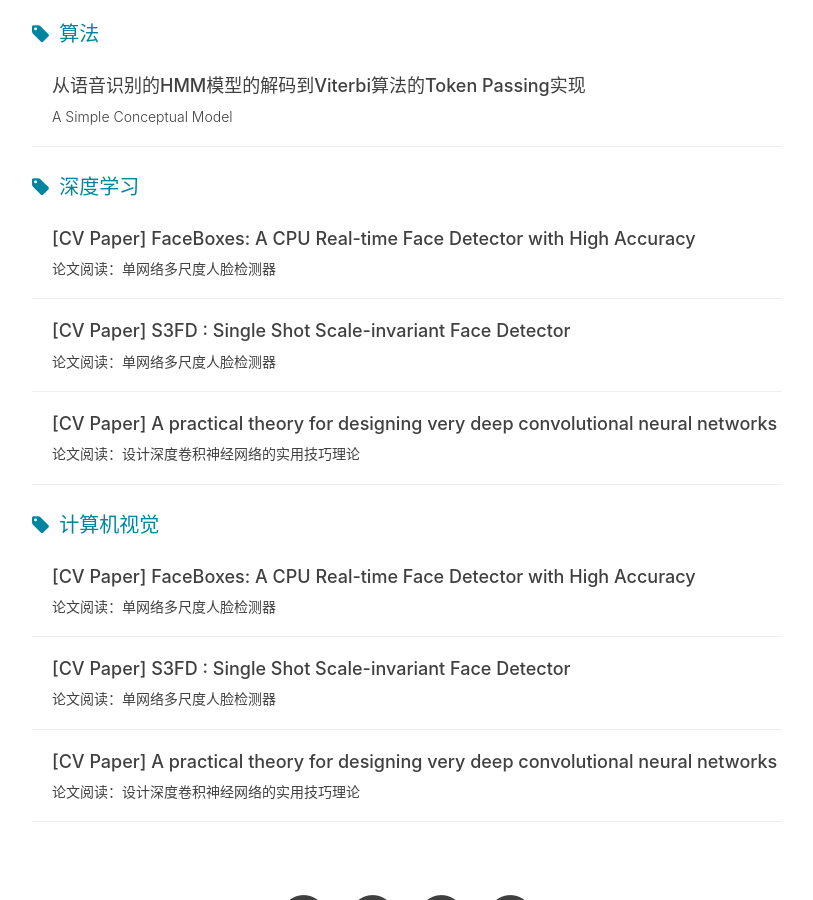
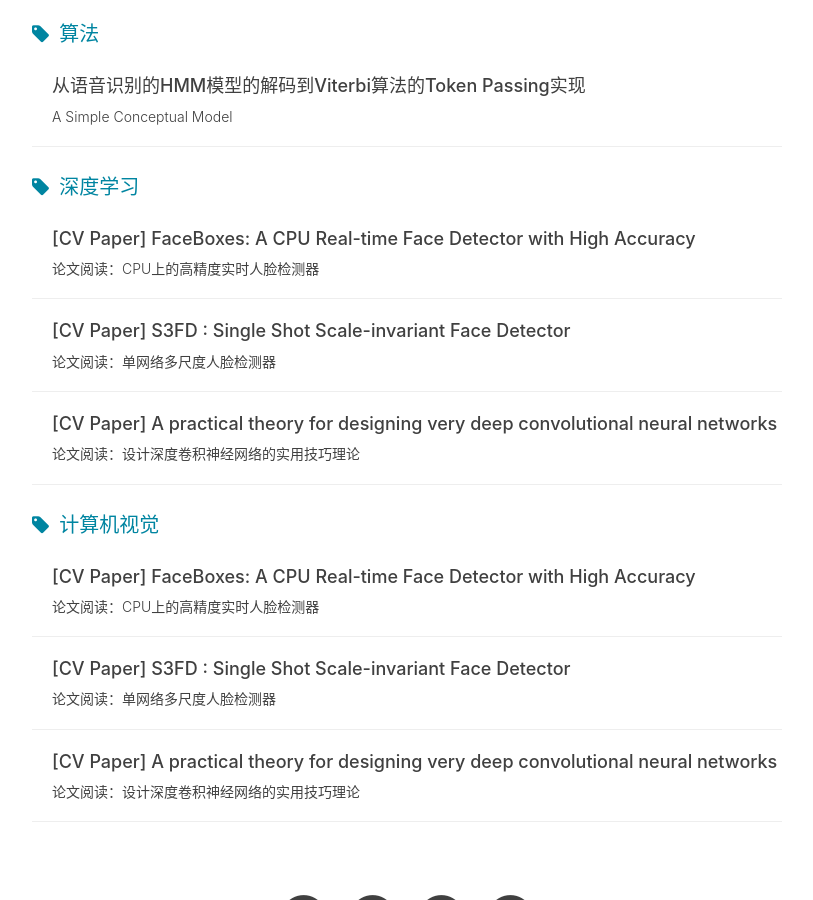
Before and after one commit to JosephPai/JosephPai.github.io, a Jekyll site: the page built from tags.html, in a window 1280 px wide and 900 px high, scrolled down 2557 px. Shown: the whole window, without its empty margins (233-1046 px from the left). Built offline with Jekyll 4.4.1, drawn with Linux system fonts in a browser that asks for light colours; nearby versions of some CDN libraries; comment, search, counter and statistics services are not loaded.

Commit message:
标题修改

```diff
--- a/_posts/2018-07-24-FaceBoxes.markdown
+++ b/_posts/2018-07-24-FaceBoxes.markdown
@@ -1,7 +1,7 @@
 ---
 layout:     post
 title:      "[CV Paper] FaceBoxes: A CPU Real-time Face Detector with High Accuracy"
-subtitle:   "论文阅读：单网络多尺度人脸检测器"
+subtitle:   "论文阅读：CPU上的高精度实时人脸检测器"
 date:       2018-07-24 16:44:16
 author:     "Bai"
 header-img: "img/post-bg-alitrip.jpg"
```
